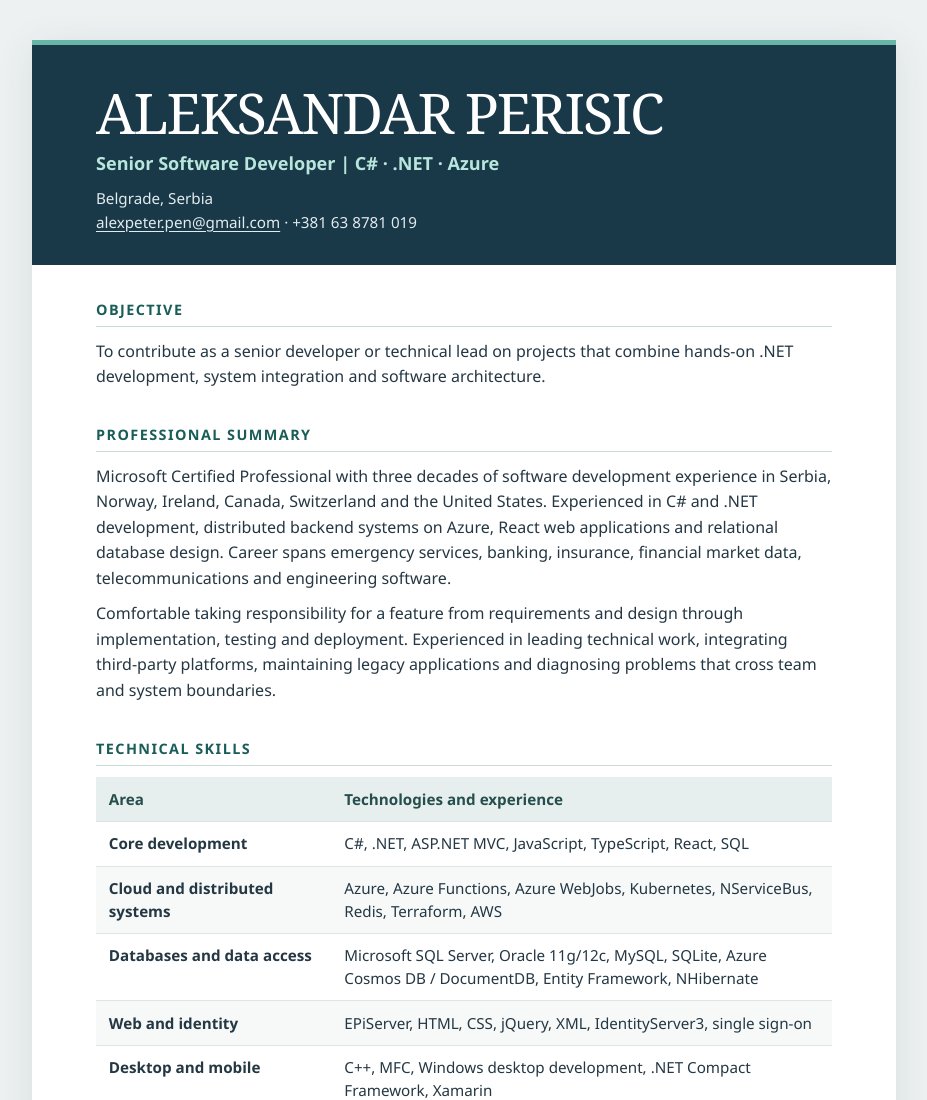
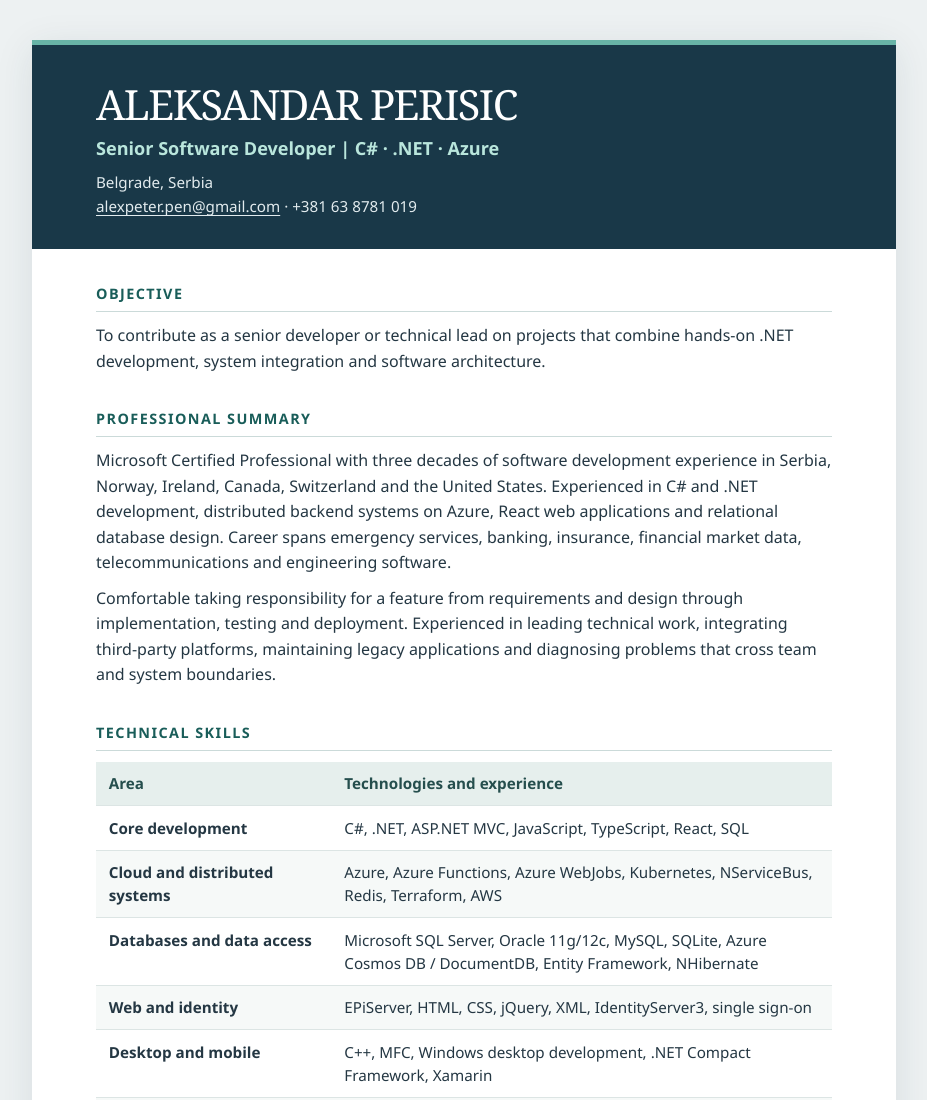
Before and after one commit to alexpeter-pen/cv, a plain HTML site: page index.html in a window 1280 px wide. Shown: the top 1100 px of the page, without its empty margins (176-1103 px from the left). Drawn offline with Linux system fonts and the light colour scheme.

Commit message:
Update index.html

```diff
--- a/index.html
+++ b/index.html
@@ -48,7 +48,7 @@
     padding-top: 2.3rem;
     padding-bottom: .45rem;
     border-top: 5px solid #68b4a7;
-    font: 500 clamp(2rem, 5.5vw, 3.5rem)/1.08 Georgia, serif;
+    font: 500 clamp(2rem, 5.5vw, 2.6rem)/1.08 Georgia, serif;
     letter-spacing: -.035em;
   }
 
```
